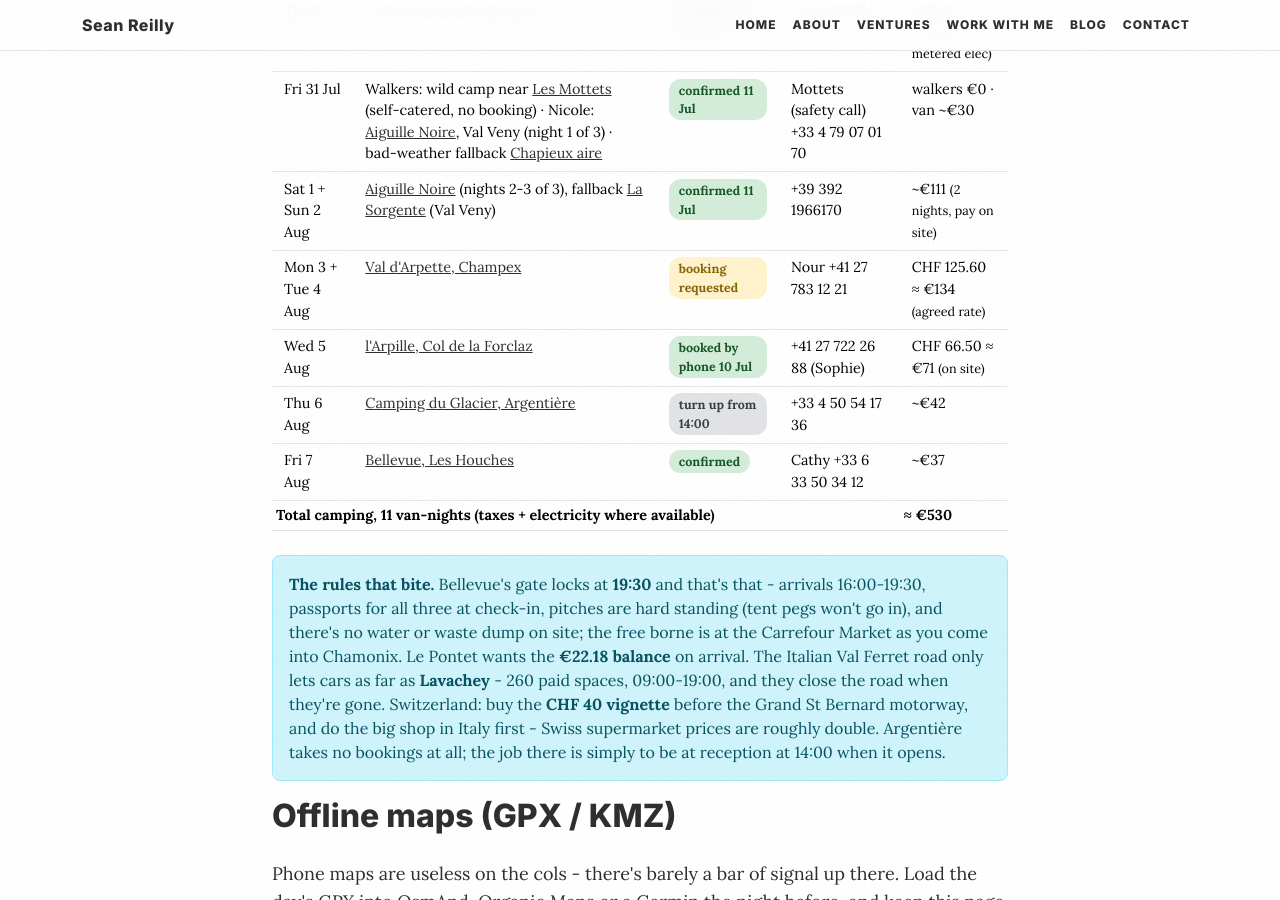
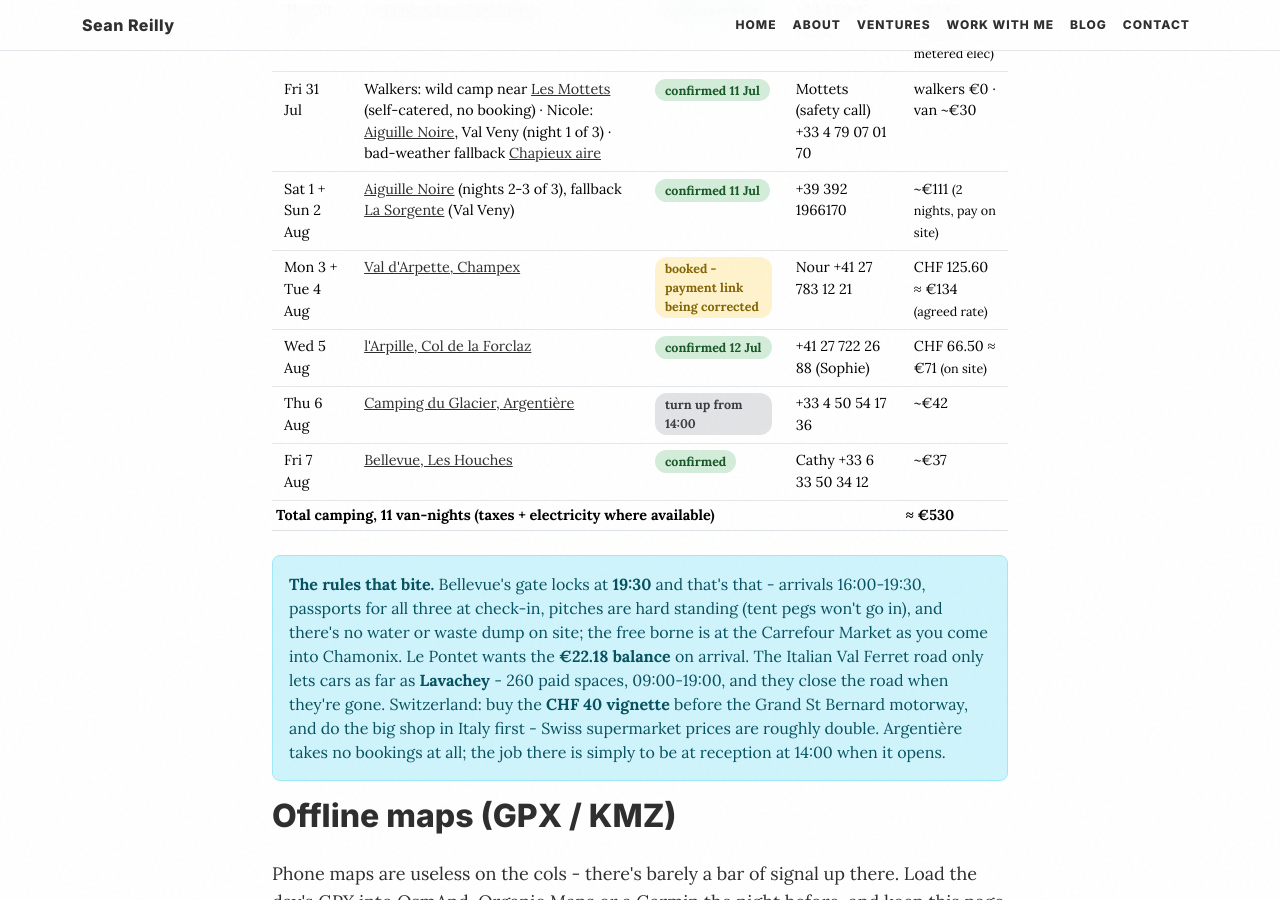
Before and after one commit to seanreillyesq/seanreillyesq.github.io, a Jekyll site: the page built from tmb-2026-plans.html, in a window 1280 px wide and 900 px high, scrolled down 1935 px. Built offline with Jekyll 4.4.1, drawn with Linux system fonts in a browser that asks for light colours; some of the changed text lies outside the part shown.

Commit message:
TMB: l'Arpille confirmed in writing; Arpette booked ref 391DB53365, payment link amount disputed

```diff
--- a/tmb-2026-plans.html
+++ b/tmb-2026-plans.html
@@ -74,8 +74,8 @@ permalink: /tmb-2026-plans/
     <tr><td>Thu 30 Jul</td><td><a href="https://www.campinglepontet.fr" target="_blank">Le Pontet, Les Contamines</a></td><td><span class="tmb-chip tmb-chip-ok">booked ref 6458</span></td><td>+33 4 50 47 04 04</td><td>&euro;32.43 <small>(booked; + metered elec)</small></td></tr>
     <tr><td>Fri 31 Jul</td><td>Walkers: wild camp near <a href="http://www.lesmottets.com/tour-du-mont-blanc/english/" target="_blank">Les Mottets</a> (self-catered, no booking) &middot; Nicole: <a href="https://www.aiguillenoire.com/en/home-2/" target="_blank">Aiguille Noire</a>, Val Veny (night 1 of 3) &middot; bad-weather fallback <a href="https://park4night.com/fr/place/13306" target="_blank">Chapieux aire</a></td><td><span class="tmb-chip tmb-chip-ok">confirmed 11 Jul</span></td><td>Mottets (safety call) +33 4 79 07 01 70</td><td>walkers &euro;0 &middot; van ~&euro;30</td></tr>
     <tr><td>Sat 1 + Sun 2 Aug</td><td><a href="https://www.aiguillenoire.com/en/home-2/" target="_blank">Aiguille Noire</a> (nights 2-3 of 3), fallback <a href="https://www.campinglasorgente.net" target="_blank">La Sorgente</a> (Val Veny)</td><td><span class="tmb-chip tmb-chip-ok">confirmed 11 Jul</span></td><td>+39 392 1966170</td><td>~&euro;111 <small>(2 nights, pay on site)</small></td></tr>
-    <tr><td>Mon 3 + Tue 4 Aug</td><td><a href="https://arpette.ch/en/camping-2/" target="_blank">Val d'Arpette, Champex</a></td><td><span class="tmb-chip tmb-chip-wait">booking requested</span></td><td>Nour +41 27 783 12 21</td><td>CHF 125.60 &asymp; &euro;134 <small>(agreed rate)</small></td></tr>
-    <tr><td>Wed 5 Aug</td><td><a href="https://www.valleedutrient.ch/en/campsite-l-arpille-fp480" target="_blank">l'Arpille, Col de la Forclaz</a></td><td><span class="tmb-chip tmb-chip-ok">booked by phone 10 Jul</span></td><td>+41 27 722 26 88 (Sophie)</td><td>CHF 66.50 &asymp; &euro;71 <small>(on site)</small></td></tr>
+    <tr><td>Mon 3 + Tue 4 Aug</td><td><a href="https://arpette.ch/en/camping-2/" target="_blank">Val d'Arpette, Champex</a></td><td><span class="tmb-chip tmb-chip-wait">booked - payment link being corrected</span></td><td>Nour +41 27 783 12 21</td><td>CHF 125.60 &asymp; &euro;134 <small>(agreed rate)</small></td></tr>
+    <tr><td>Wed 5 Aug</td><td><a href="https://www.valleedutrient.ch/en/campsite-l-arpille-fp480" target="_blank">l'Arpille, Col de la Forclaz</a></td><td><span class="tmb-chip tmb-chip-ok">confirmed 12 Jul</span></td><td>+41 27 722 26 88 (Sophie)</td><td>CHF 66.50 &asymp; &euro;71 <small>(on site)</small></td></tr>
     <tr><td>Thu 6 Aug</td><td><a href="https://www.campingchamonix.com/en/" target="_blank">Camping du Glacier, Argentière</a></td><td><span class="tmb-chip tmb-chip-turnup">turn up from 14:00</span></td><td>+33 4 50 54 17 36</td><td>~&euro;42</td></tr>
     <tr><td>Fri 7 Aug</td><td><a href="http://www.camping-bellevue-leshouches.com/" target="_blank">Bellevue, Les Houches</a></td><td><span class="tmb-chip tmb-chip-ok">confirmed</span></td><td>Cathy +33 6 33 50 34 12</td><td>~&euro;37</td></tr>
   </tbody>
@@ -163,7 +163,7 @@ const DAYS = [
   walkers:"The crux col, on its own day - which is the whole reason this itinerary works. From the Lavachey drop, a gentle warm-up along the valley floor to Arnouvaz, then a steady 800 m climb past Rifugio Elena to the Grand Col Ferret (2,537 m), the highest point of the trip and the border into Switzerland. Long grassy descent past the Alpage de la Peule (cheese, drinks) to the hamlet of Ferret and on to La Fouly. The kindest gradients of the trip, by design; enjoy it.",
   variant:{name:"Hard option - Petit Col Ferret (2,490 m)",text:"The quieter, meaner sibling: splits off above Arnouvaz and crosses the Petit Col Ferret instead. Steeper, narrower, and the descent on the Swiss side has an eroded, slithery reputation - more mountain-path than trail in places. Good-weather-and-fresh-legs only; the Grand Col is the better walk for views anyway.",
    stats:"22.0 km &middot; 1,140 m up / 1,270 m down &middot; ~7&frac34; h"},
-  base:"Val d'Arpette, Champex-Lac", url:"https://arpette.ch/en/camping-2/", chip:["wait","booking requested - CHF 125.60 for 2 nights"],
+  base:"Val d'Arpette, Champex-Lac", url:"https://arpette.ch/en/camping-2/", chip:["wait","booked ref 391DB53365 - payment link being corrected"],
   driver:"The longest driving day, so it's split: drop the walkers at Lavachey in the morning, then the relocation - Grand St Bernard tunnel, vignette BEFORE the Swiss motorway, Orsi&egrave;res, up the hairpins to Champex. Two things to know: <strong>no electric hook-up at Val d'Arpette</strong>, and it's two nights - so charge everything (phones, power banks, the van battery via the drive) before arriving. And <strong>pitches aren't assigned - first come, first served</strong>, so get there early afternoon and claim a good one before the La Fouly run (about 20 minutes) for the evening pickup.",
   drive:{idx:2, km:76.7, note:"Val Veny to Champex via Grand St Bernard"},
   gmap:"https://www.google.com/maps/dir/?api=1&origin=45.80632,6.92484&destination=46.0243,7.1093&travelmode=driving",
@@ -179,7 +179,7 @@ const DAYS = [
   walkers:"Two ways to do this. The standard Bovine route: undulating forest and open alp, about 700 m up from the campsite, with Alp Bovine itself the classic lunch stop and huge views down to Martigny and the Rhone valley. Or the Fenetre d'Arpette variant (2,665 m) - it starts literally at the campsite door, it's the hardest and best pass on the TMB, but it's a boulder-field grind and strictly a good-weather call. Decide over breakfast. Either way the day ends at the Col de la Forclaz, at the campsite.",
   variant:{name:"Hard option - Fenetre d'Arpette (2,665 m)",text:"THE hard variant of the whole TMB, and it starts at our campsite door: 1,100 m up the wild Val d'Arpette, boulder-hopping for the last hour, through the notch at 2,665 m (joint-highest point of the route), then 1,200 m straight back down past the Trient glacier to the buvette and the valley. Shorter than Bovine on paper and harder in every other way: no water high up, no escape routes, and strictly a settled-weather call - if there's any doubt at breakfast, Bovine is a lovely walk and nobody has failed the TMB by taking it.",
    stats:"13.3 km &middot; 1,080 m up / 1,200 m down &middot; ~6 h"},
-  base:"l'Arpille, Col de la Forclaz", url:"https://www.valleedutrient.ch/en/campsite-l-arpille-fp480", chip:["ok","booked by phone 10 Jul - motorhome, name Reilly"],
+  base:"l'Arpille, Col de la Forclaz", url:"https://www.valleedutrient.ch/en/campsite-l-arpille-fp480", chip:["ok","confirmed 12 Jul - motorhome, name Reilly"],
   driver:"Twenty-five minutes over the Col de la Forclaz. The campsite sits at the top of the pass, on the walking route itself about 2 km before Trient - the walkers stop at the door rather than descending the extra bit.",
   drive:{idx:3, km:25.2, note:"Champex to Col de la Forclaz"},
   gmap:"https://www.google.com/maps/dir/?api=1&origin=46.0243,7.1093&destination=46.05848,7.00137&travelmode=driving",
```
